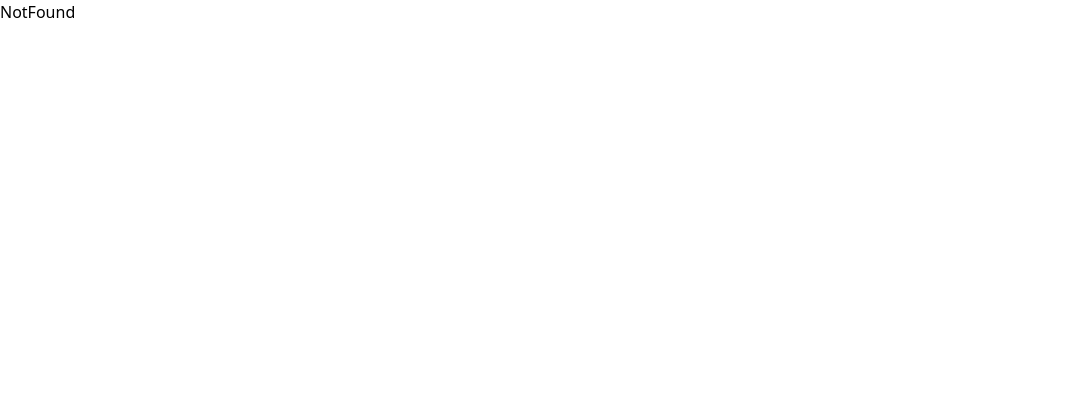
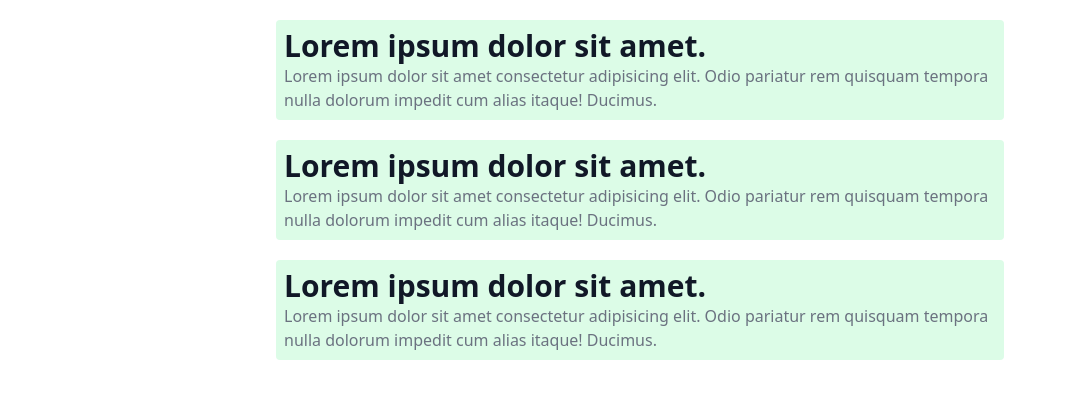
Before and after one commit to caiomartins1/simple-blog-next, a Next.js app: page /posts in a window 1280 px wide. Before the commit this address had no page. Shown: the top 398 px of the page, without its empty margins (0-1066 px from the left). Built offline with nearby package versions, Linux system fonts and the light colour scheme.

Commit message:
Add posts page + card post component

```diff
--- /dev/null
+++ b/src/components/PostCard.tsx
@@ -0,0 +1,17 @@
+import React, { FC } from 'react';
+
+interface Props {
+  title: string;
+  description: string;
+}
+
+const PostCard: FC<Props> = ({ title, description }) => {
+  return (
+    <div className="bg-green-100 p-2 rounded">
+      <h1 className="text-3xl text-gray-900 font-semibold">{title}</h1>
+      <p className="text-gray-500">{description}</p>
+    </div>
+  );
+};
+
+export default PostCard;
--- /dev/null
+++ b/src/pages/posts.tsx
@@ -0,0 +1,24 @@
+import PostCard from '@/components/PostCard';
+import { NextPage } from 'next';
+
+interface Props {}
+
+const Posts: NextPage<Props> = () => {
+  return (
+    <div className="p-5 max-w-3xl mx-auto space-y-5">
+      <PostCard
+        title="Lorem ipsum dolor sit amet."
+        description="Lorem ipsum dolor sit amet consectetur adipisicing elit. Odio pariatur rem quisquam tempora nulla dolorum impedit cum alias itaque! Ducimus."
+      />
+      <PostCard
+        title="Lorem ipsum dolor sit amet."
+        description="Lorem ipsum dolor sit amet consectetur adipisicing elit. Odio pariatur rem quisquam tempora nulla dolorum impedit cum alias itaque! Ducimus."
+      />
+      <PostCard
+        title="Lorem ipsum dolor sit amet."
+        description="Lorem ipsum dolor sit amet consectetur adipisicing elit. Odio pariatur rem quisquam tempora nulla dolorum impedit cum alias itaque! Ducimus."
+      />
+    </div>
+  );
+};
+export default Posts;
```
